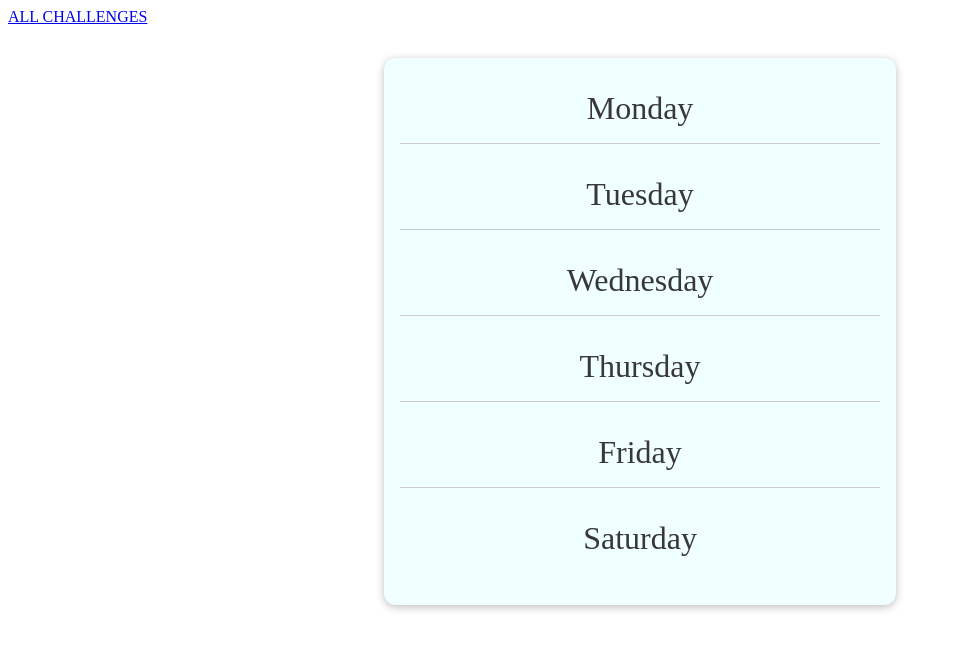
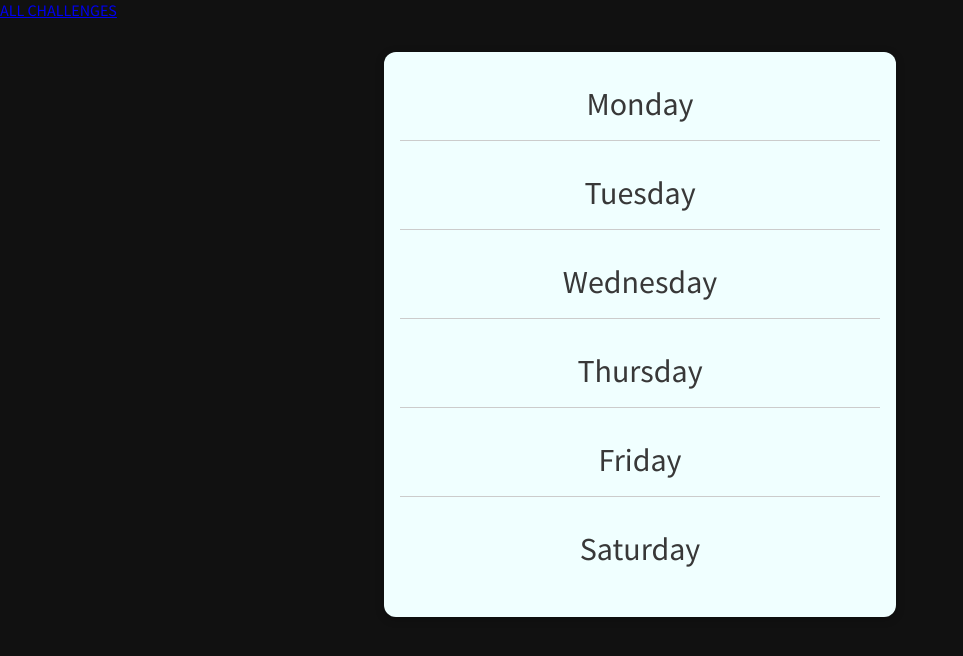
Before and after one commit to VenkateshE22/daily_challenges, a Django app: page /challenges/ in a window 1280 px wide. Shown: the top 656 px of the page, without its empty margins (0-963 px from the left). Run offline with Django 3.2, Linux system fonts and the light colour scheme.

Commit message:
merging static files

```diff
--- a/challenges/static/challenges/challenges.css
+++ b/challenges/static/challenges/challenges.css
@@ -1,3 +1,14 @@
+
+@import url('https://fonts.googleapis.com/css2?family=Source+Sans+Pro&display=swap');
+
+html {
+    font-family: 'Source Sans Pro';
+}
+
+body {
+    margin: 0;
+    background-color: rgb(17, 17, 17);
+}
 ul {
     list-style: none;
     margin: 2rem auto;
```
Also changed, not shown: static/style.css (deleted, +0 -10 lines).
